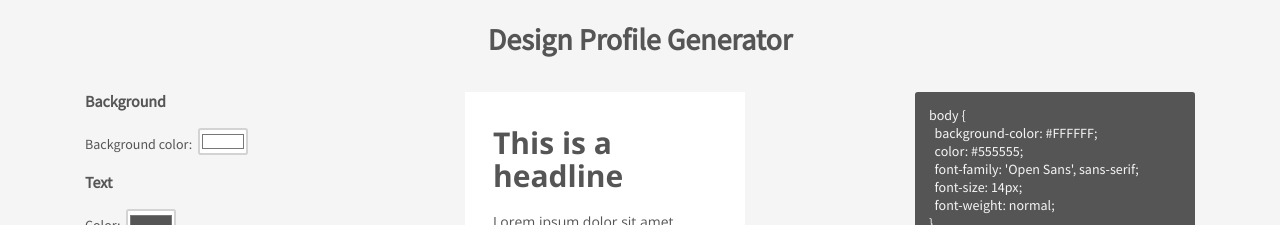
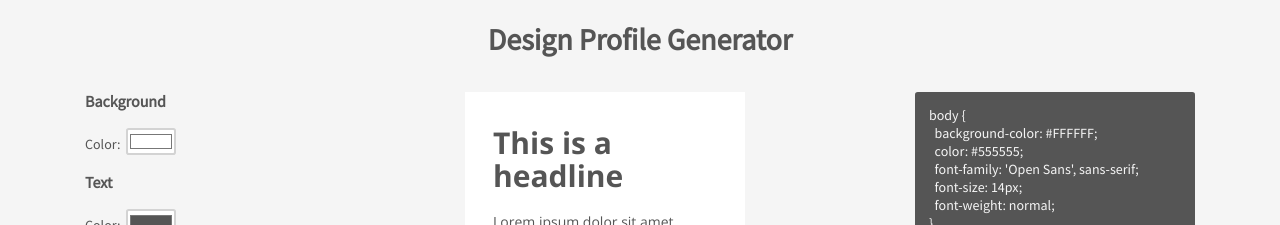
Before and after one commit to tomsoderlund/design-profile-generator, a React (Create React App) app: page / in a window 1280 px wide. Shown: the top 225 px of the page. Built offline with nearby package versions, Linux system fonts and the light colour scheme; a web font is replaced by a local one.

Commit message:
Background color

```diff
--- a/src/components/Inputs.js
+++ b/src/components/Inputs.js
@@ -28,7 +28,7 @@ const inputCategories = [
     fields: [
       {
         name: 'backgroundColor',
-        title: 'Background color',
+        title: 'Color',
         type: 'color'
       }
     ]
```
